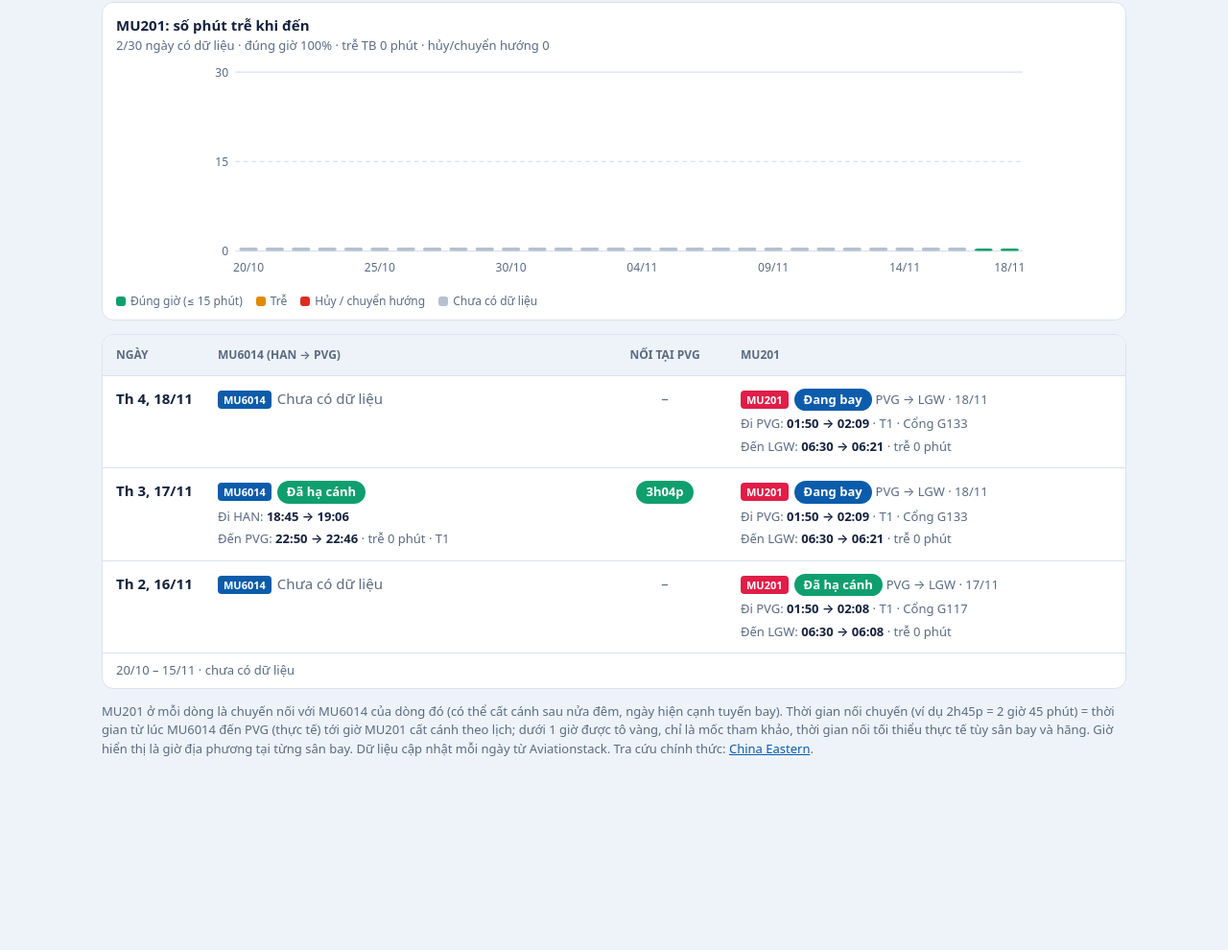
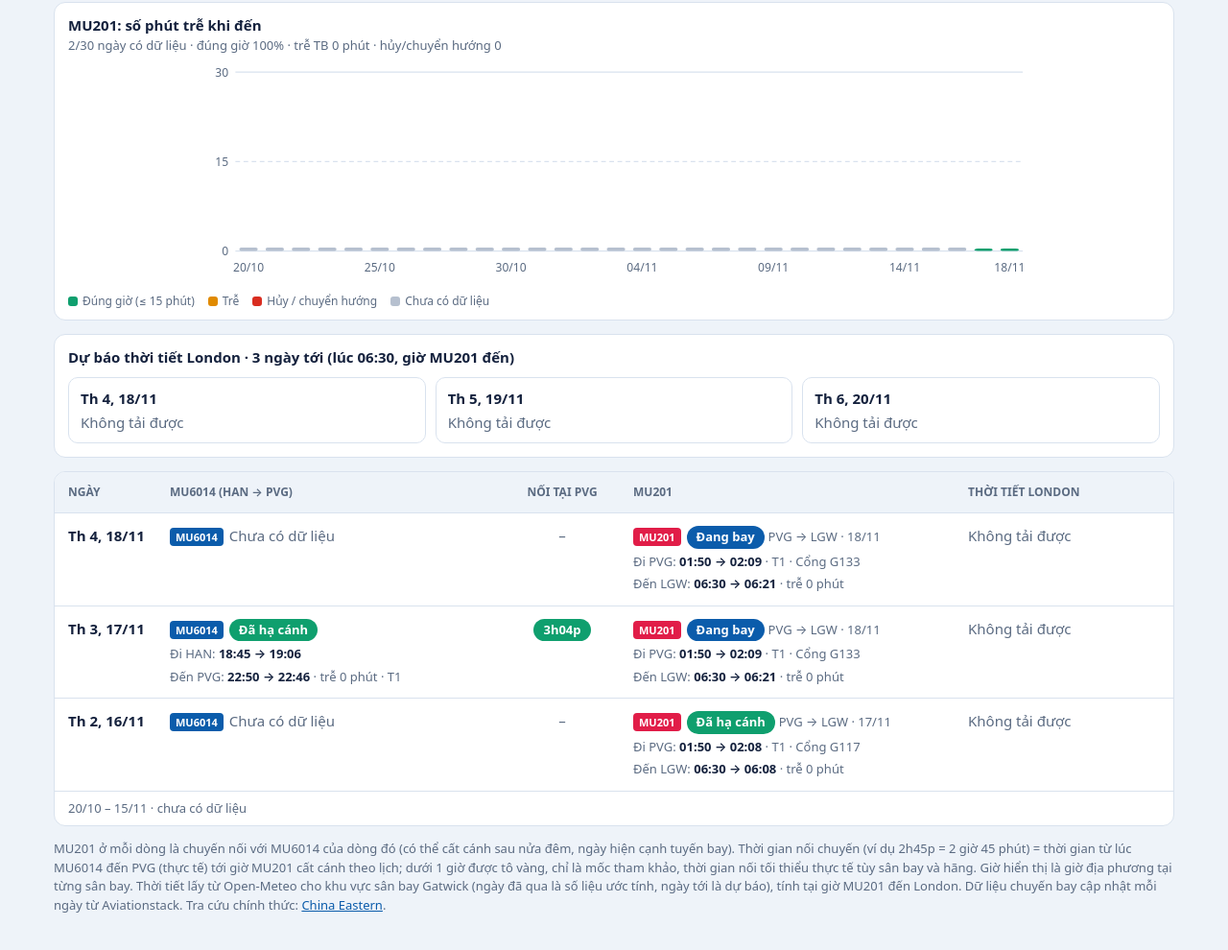
Before and after one commit to dungxlee1912/Mu201, a plain HTML site: page index.html in a window 1280 px wide. Shown: the part 508-1498 px from the top of the page at 96% size. Before the commit the page ends 1351 px from the top, so only its background shows below. Drawn offline with Linux system fonts and the light colour scheme; no server answers.

Commit message:
Add files via upload

```diff
--- a/index.html
+++ b/index.html
@@ -6,9 +6,9 @@
 :root{--bg:#eef3f9;--card:#fff;--tx:#14213d;--mut:#5b6b82;--bd:#d9e2ee;--ac:#0b5cab;--ac2:#e11d48;--ok:#0f9f6e;--warn:#e08a00;--bad:#d92d20;--gray:#b6c0cf;--hd:linear-gradient(135deg,#0b5cab,#1d3f8a);color-scheme:light dark}
 @media(prefers-color-scheme:dark){:root{--bg:#0e1522;--card:#17202f;--tx:#e8eef8;--mut:#93a3bb;--bd:#26334a;--ac:#5aa9ff;--ac2:#ff6b8b;--ok:#34d399;--warn:#fbbf24;--bad:#ff7b72;--gray:#3a4961;--hd:linear-gradient(135deg,#123a73,#1b2f66)}}
 *{box-sizing:border-box}body{margin:0;background:var(--bg);color:var(--tx);font:15px/1.5 system-ui,-apple-system,"Segoe UI",sans-serif}
-header{background:var(--hd);color:#fff;padding:22px 16px 26px}.in{max-width:1100px;margin:0 auto}
+header{background:var(--hd);color:#fff;padding:22px 16px 26px}.in{max-width:1200px;margin:0 auto}
 header h1{font-size:24px;margin:0 0 4px}header p{margin:0;opacity:.85;font-size:14px}
-main{max-width:1100px;margin:-14px auto 0;padding:0 16px 40px}
+main{max-width:1200px;margin:-14px auto 0;padding:0 16px 40px}
 .stats{display:grid;grid-template-columns:repeat(auto-fit,minmax(150px,1fr));gap:10px;margin-bottom:14px}
 .s{background:var(--card);border:1px solid var(--bd);border-radius:12px;padding:12px 14px;border-top:3px solid var(--ac)}
 .s:nth-child(2){border-top-color:var(--warn)}.s:nth-child(3){border-top-color:var(--ok)}.s:nth-child(4){border-top-color:var(--ac2)}.s:nth-child(5){border-top-color:var(--bad)}
@@ -26,7 +26,7 @@ tr:last-child td{border-bottom:0}
 .pill{display:inline-block;padding:2px 10px;border-radius:999px;font-size:13px;font-weight:600;color:#fff;background:var(--gray)}
 .pill.ok{background:var(--ok)}.pill.late{background:var(--warn)}.pill.bad{background:var(--bad)}.pill.act{background:var(--ac)}
 .none{color:var(--mut)}.foot{color:var(--mut);font-size:13px}a{color:var(--ac)}
-.hd,.day{display:grid;grid-template-columns:92px 1fr 130px 1fr;gap:14px;padding:12px 14px;align-items:start}
+.hd,.day{display:grid;grid-template-columns:92px 1fr 120px 1fr 200px;gap:14px;padding:12px 14px;align-items:start}
 .hd{background:var(--bg);color:var(--mut);font-size:12px;text-transform:uppercase;font-weight:600}
 .day{border-top:1px solid var(--bd)}.dt{font-weight:600}
 .l{color:var(--mut);font-size:13px;margin-top:4px}.l b{color:var(--tx);font-weight:600}
@@ -34,6 +34,8 @@ tr:last-child td{border-bottom:0}
 .tag{font-size:11px;font-weight:700;color:#fff;border-radius:4px;padding:2px 6px;margin-right:6px}
 .emp{padding:8px 14px;border-top:1px solid var(--bd);color:var(--mut);font-size:13px}
 @media(max-width:780px){.hd{display:none}.day{grid-template-columns:1fr;gap:8px}.cn{text-align:left}.m{display:inline;color:var(--mut);font-size:13px}.dt{font-size:16px}}
+.fcg{display:grid;grid-template-columns:repeat(auto-fit,minmax(210px,1fr));gap:10px;padding:10px 14px 14px}
+.fci{border:1px solid var(--bd);border-radius:10px;padding:10px 12px}.fci b{display:block;margin-bottom:2px}
 </style></head><body>
 <header><div class="in"><h1>✈️ Hà Nội → Thượng Hải → MU201</h1><p id="sub">Đang tải…</p></div></header>
 <main>
@@ -47,11 +49,18 @@ tr:last-child td{border-bottom:0}
 <div class="card"><h2>MU6014 · Hà Nội → Thượng Hải: số phút trễ khi đến</h2><div class="cap" id="c1t"></div><div class="chart" id="c1"></div></div>
 <div class="card"><h2>MU201: số phút trễ khi đến</h2><div class="cap" id="c2t"></div><div class="chart" id="c2"></div>
 <div class="leg"><span><i style="background:var(--ok)"></i>Đúng giờ (≤ 15 phút)</span><span><i style="background:var(--warn)"></i>Trễ</span><span><i style="background:var(--bad)"></i>Hủy / chuyển hướng</span><span><i style="background:var(--gray)"></i>Chưa có dữ liệu</span></div></div>
-<div class="card"><div class="hd"><div>Ngày</div><div>MU6014 (HAN → PVG)</div><div style="text-align:center">Nối tại PVG</div><div>MU201</div></div><div id="rows"></div></div>
-<p class="foot">MU201 ở mỗi dòng là chuyến nối với MU6014 của dòng đó (có thể cất cánh sau nửa đêm, ngày hiện cạnh tuyến bay). Thời gian nối chuyến (ví dụ 2h45p = 2 giờ 45 phút) = thời gian từ lúc MU6014 đến PVG (thực tế) tới giờ MU201 cất cánh theo lịch; dưới 1 giờ được tô vàng, chỉ là mốc tham khảo, thời gian nối tối thiểu thực tế tùy sân bay và hãng. Giờ hiển thị là giờ địa phương tại từng sân bay. Dữ liệu cập nhật mỗi ngày từ Aviationstack. Tra cứu chính thức: <a href="https://www.ceair.com/en/usd/self-service/before/flight-status" target="_blank" rel="noopener">China Eastern</a>.</p>
+<div class="card"><h2 id="fct">Dự báo thời tiết London</h2><div class="fcg" id="fcg"></div></div>
+<div class="card"><div class="hd"><div>Ngày</div><div>MU6014 (HAN → PVG)</div><div style="text-align:center">Nối tại PVG</div><div>MU201</div><div>Thời tiết London</div></div><div id="rows"></div></div>
+<p class="foot">MU201 ở mỗi dòng là chuyến nối với MU6014 của dòng đó (có thể cất cánh sau nửa đêm, ngày hiện cạnh tuyến bay). Thời gian nối chuyến (ví dụ 2h45p = 2 giờ 45 phút) = thời gian từ lúc MU6014 đến PVG (thực tế) tới giờ MU201 cất cánh theo lịch; dưới 1 giờ được tô vàng, chỉ là mốc tham khảo, thời gian nối tối thiểu thực tế tùy sân bay và hãng. Giờ hiển thị là giờ địa phương tại từng sân bay. Thời tiết lấy từ Open-Meteo cho khu vực sân bay Gatwick (ngày đã qua là số liệu ước tính, ngày tới là dự báo), tính tại giờ MU201 đến London. Dữ liệu chuyến bay cập nhật mỗi ngày từ Aviationstack. Tra cứu chính thức: <a href="https://www.ceair.com/en/usd/self-service/before/flight-status" target="_blank" rel="noopener">China Eastern</a>.</p>
 </main>
 <script>
 var L={scheduled:["Theo lịch",""],active:["Đang bay","act"],landed:["Đã hạ cánh",""],cancelled:["Đã hủy","bad"],incident:["Sự cố","bad"],diverted:["Chuyển hướng","bad"]};
+var W=null;
+function bw(j){try{var hi={},di={};j.hourly.time.forEach(function(t,i){hi[t]=i});j.daily.time.forEach(function(t,i){di[t]=i});return{j:j,hi:hi,di:di}}catch(e){return null}}
+function wc(c){if(c===0)return["☀️","Trời quang"];if(c<=2)return["🌤️","Ít mây"];if(c===3)return["☁️","Nhiều mây"];if(c===45||c===48)return["🌫️","Sương mù"];if(c>=51&&c<=57)return["🌦️","Mưa phùn"];if(c>=61&&c<=67)return["🌧️","Mưa"];if(c>=71&&c<=77)return["🌨️","Tuyết"];if(c>=80&&c<=82)return["🌦️","Mưa rào"];if(c>=85&&c<=86)return["🌨️","Tuyết rào"];if(c>=95)return["⛈️","Dông"];return["🌡️","–"]}
+function wxHtml(d,h){if(!W)return '<span class="none">Không tải được</span>';var i=W.hi[d+"T"+String(h).padStart(2,"0")+":00"],k=W.di[d];if(i==null||k==null)return '<span class="none">Chưa có dự báo</span>';
+ var H=W.j.hourly,D=W.j.daily,w=wc(H.weather_code[i]),p=D.precipitation_probability_max[k],v=H.visibility[i];
+ return '<div>'+w[0]+' <b>'+w[1]+'</b> · '+Math.round(H.temperature_2m[i])+'°C</div><div class="l">Cả ngày: '+Math.round(D.temperature_2m_min[k])+'–'+Math.round(D.temperature_2m_max[k])+'°C'+(p!=null?' · mưa '+p+'%':'')+'</div><div class="l">Gió '+Math.round(H.wind_speed_10m[i])+' km/h'+(v!=null?' · tầm nhìn '+(v>=10000?Math.round(v/1000):(v/1000).toFixed(1))+' km':'')+'</div>'}
 function $(i){return document.getElementById(i)}
 function hm(s){return s?s.slice(11,16):"–"}
 function pair(p){return p?hm(p.scheduled)+" → "+hm(p.actual||p.estimated):"–"}
@@ -79,7 +88,8 @@ function chart(id,S){
   if(i%5===0||i===29)s+='<text x="'+(x+w/2)+'" y="'+(H-8)+'" text-anchor="middle" font-size="10" style="fill:var(--mut)">'+p.lab.split(", ").pop()+'</text>'});
  $(id).innerHTML=s+'</svg>'}
 function cap(id,S){$(id).textContent=S.n+"/30 ngày có dữ liệu · đúng giờ "+(S.cnt?Math.round(S.ok/S.cnt*100)+"%":"–")+" · trễ TB "+(S.cnt?Math.round(S.sum/S.cnt)+" phút":"–")+" · hủy/chuyển hướng "+S.bad}
-fetch("data.json?"+Date.now()).then(function(r){return r.json()}).then(function(db){
+var WP=fetch("https://api.open-meteo.com/v1/forecast?latitude=51.1481&longitude=-0.1903&hourly=temperature_2m,weather_code,wind_speed_10m,visibility&daily=temperature_2m_max,temperature_2m_min,precipitation_probability_max&timezone=Europe%2FLondon&past_days=31&forecast_days=7").then(function(r){return r.json()}).catch(function(){return null});
+Promise.all([fetch("data.json?"+Date.now()).then(function(r){return r.json()}),WP]).then(function(z){var db=z[0];W=bw(z[1]);
  var F=db.flights||{},ks=Object.keys(F);if(ks.length&&/^\d{4}-/.test(ks[0]))F={MU201:F};
  var A=F.MU6014||{},B=F.MU201||{},now=new Date(),days=[];
  $("sub").textContent=db.updated?"Cập nhật lần cuối: "+new Date(db.updated).toLocaleString("vi-VN"):"Chưa có dữ liệu, workflow chưa chạy lần nào.";
@@ -95,6 +105,11 @@ fetch("data.json?"+Date.now()).then(function(r){return r.json()}).then(function(
  days.forEach(function(x){var a=A[x.k],m=mate(x.k,a),b=m&&m.e;
   if(!a&&!b){empt.push(x.k);return}
   flush();
+ var lb=null;Object.keys(B).sort().forEach(function(k){if(B[k].arr&&B[k].arr.scheduled)lb=B[k]});
+ var fh=lb?+lb.arr.scheduled.slice(11,13):6,fm=lb?lb.arr.scheduled.slice(11,16):"06:00",
+  base=new Date(new Date().toLocaleDateString("en-CA",{timeZone:"Europe/London"})+"T00:00:00"),fg="";
+ for(var q=0;q<3;q++){var dd=new Date(base);dd.setDate(base.getDate()+q);fg+='<div class="fci"><b>'+dd.toLocaleDateString("vi-VN",{weekday:"short",day:"2-digit",month:"2-digit"})+'</b>'+wxHtml(iso(dd),fh)+'</div>'}
+ $("fcg").innerHTML=fg;$("fct").textContent="Dự báo thời tiết London · 3 ngày tới (lúc "+fm+", giờ MU201 đến)";
   var v=null,c='<span class="none">–</span>';
   if(a&&b&&a.arr){var ra=T(a.arr.actual||a.arr.estimated||a.arr.scheduled);if(ra!=null&&okb(b))v=Math.round((T(b.dep.scheduled)-ra)/60000)}
   if(v!=null){if(v<0){lost++;c='<span class="pill bad">Lỡ nối '+dur(-v)+'</span>'}
@@ -104,7 +119,8 @@ fetch("data.json?"+Date.now()).then(function(r){return r.json()}).then(function(
    :'<div class="none"><span class="tag" style="background:var(--ac)">MU6014</span>Chưa có dữ liệu</div>';
   var hb=b?'<div><div><span class="tag" style="background:var(--ac2)">MU201</span>'+pill(b)+' <span class="l">'+(b.dep.iata||"?")+' → '+(b.arr.iata||"?")+' · '+sd(m.k)+'</span></div><div class="l">Đi '+(b.dep.iata||"")+': <b>'+pair(b.dep)+'</b>'+gx(b.dep)+'</div><div class="l">Đến '+(b.arr.iata||"")+': <b>'+pair(b.arr)+'</b> · trễ '+dtxt(b)+'</div></div>'
    :'<div class="none"><span class="tag" style="background:var(--ac2)">MU201</span>Chưa có dữ liệu</div>';
-  tb.insertAdjacentHTML("beforeend",'<div class="day"><div class="dt">'+x.lab+'</div>'+ha+'<div class="cn"><span class="m">Nối chuyến tại PVG: </span>'+c+'</div>'+hb+'</div>')});
+  var hw=b&&b.arr&&b.arr.scheduled?'<div><span class="m">Thời tiết London: </span>'+wxHtml(b.arr.scheduled.slice(0,10),+b.arr.scheduled.slice(11,13))+'</div>':'<div class="none">–</div>';
+  tb.insertAdjacentHTML("beforeend",'<div class="day"><div class="dt">'+x.lab+'</div>'+ha+'<div class="cn"><span class="m">Nối chuyến tại PVG: </span>'+c+'</div>'+hb+hw+'</div>')});
  flush();
  var SA=stat(A,days),SB=stat(B,days);
  chart("c1",SA);chart("c2",SB);cap("c1t",SA);cap("c2t",SB);
```
